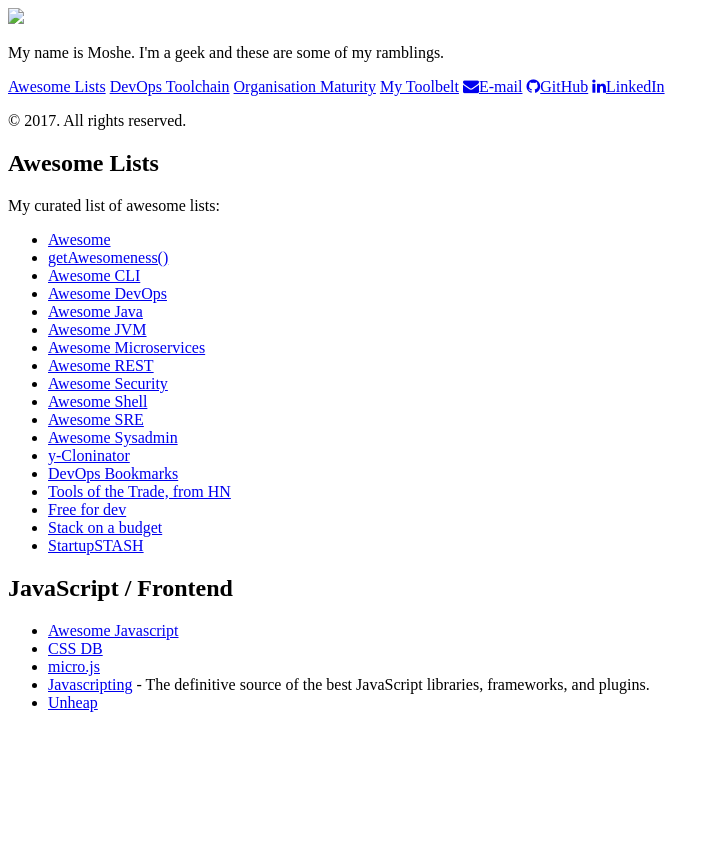
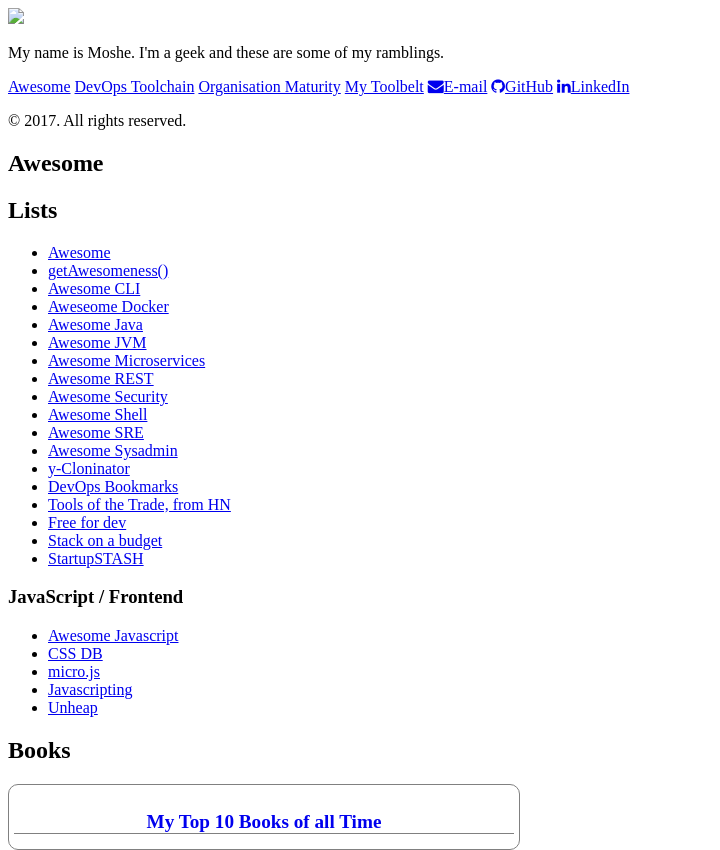
Before and after one commit to Moshe-Immerman/Moshe-Immerman, a Jekyll site: the page built from awesome.md, in a window 1280 px wide. Shown: the top 850 px of the page, without its empty margins (0-720 px from the left). Built offline with Jekyll 4.4.1, drawn with Linux system fonts in a browser that asks for light colours; our own code applies the rules of GitHub Pages for plain Markdown files; some of the changed lines change nothing that is shown; some of the changed text lies outside the part shown; grey boxes are pictures that could not be loaded.

Commit message:
Update awesome.md

```diff
--- a/awesome.md
+++ b/awesome.md
@@ -1,11 +1,11 @@
-## Awesome Lists
+## Awesome
 
-My curated list of awesome lists:
+## Lists
 
 * [Awesome](https://github.com/sindresorhus/awesome)
 * [getAwesomeness()](https://getawesomeness.herokuapp.com/)
 * [Awesome CLI](https://github.com/aharris88/awesome-cli-apps)
-* [Awesome DevOps](https://github.com/veggiemonk/awesome-docker)
+* [Aweseome Docker](https://github.com/veggiemonk/awesome-docker)
 * [Awesome Java](https://github.com/akullpp/awesome-java)
 * [Awesome JVM](https://github.com/deephacks/awesome-jvm)
 * [Awesome Microservices](https://github.com/mfornos/awesome-microservices)
@@ -21,9 +21,84 @@
 * [Stack on a budget](https://github.com/255kb/stack-on-a-budget)
 * [StartupSTASH](http://startupstash.com/)
 
-## JavaScript / Frontend
+### JavaScript / Frontend
 * [Awesome Javascript](https://github.com/sorrycc/awesome-javascript)
 * [CSS DB](http://cssdb.co/)
 * [micro.js](http://microjs.com/)
-* [Javascripting](https://www.javascripting.com/) - The definitive source of the best JavaScript libraries, frameworks, and plugins.
+* [Javascripting](https://www.javascripting.com/)
 * [Unheap](http://www.unheap.com/)
+
+
+## Books
+
+<!-- Show static HTML/CSS as a placeholder in case js is not enabled - javascript include will override this if things work -->
+<style type="text/css" media="screen">
+.gr_custom_container_1499608809 {
+/* customize your Goodreads widget container here*/
+border: 1px solid gray;
+border-radius:10px;
+padding: 10px 5px 10px 5px;
+background-color: #FFFFFF;
+color: #000000;
+width: 500px
+}
+.gr_custom_header_1499608809 {
+/* customize your Goodreads header here*/
+border-bottom: 1px solid gray;
+width: 100%;
+margin-bottom: 5px;
+text-align: center;
+font-size: 120%
+}
+.gr_custom_each_container_1499608809 {
+/* customize each individual book container here */
+width: 100%;
+clear: both;
+margin-bottom: 10px;
+overflow: auto;
+padding-bottom: 4px;
+border-bottom: 1px solid #aaa;
+}
+.gr_custom_book_container_1499608809 {
+/* customize your book covers here */
+overflow: hidden;
+height: 60px;
+float: left;
+margin-right: 4px;
+width: 39px;
+}
+.gr_custom_author_1499608809 {
+/* customize your author names here */
+font-size: 10px;
+}
+.gr_custom_tags_1499608809 {
+/* customize your tags here */
+font-size: 10px;
+color: gray;
+}
+.gr_custom_rating_1499608809 {
+/* customize your rating stars here */
+float: right;
+}
+</style>
+
+<div id="gr_custom_widget_1499608809">
+  <div class="gr_custom_container_1499608809">
+<h2 class="gr_custom_header_1499608809">
+<a style="text-decoration: none;" href="https://www.goodreads.com/review/list/68706159-moshe-immerman?shelf=read&amp;utm_medium=api&amp;utm_source=custom_widget">My Top 10 Books of all Time</a>
+</h2>
+</div>
+
+</div>
+<script src="https://www.goodreads.com/review/custom_widget/68706159.My%20Top%2010%20Books%20of%20all%20Time?cover_position=left&cover_size=small&num_books=10&order=d&shelf=read&show_author=1&show_cover=1&show_rating=1&show_review=1&show_tags=1&show_title=1&sort=rating&widget_bg_color=FFFFFF&widget_bg_transparent=&widget_border_width=1&widget_id=1499608809&widget_text_color=000000&widget_title_size=medium&widget_width=medium" type="text/javascript" charset="utf-8"></script>
+
+## Communities
+
+* [Hacker News](hckrnews.com)
+* [Agile Uprising Coalition](https://coalition.agileuprising.com)
+
+## People
+
+* [Alistair Cockburn](http://alistair.cockburn.us/)
+* [Josef Langerman](http://langerman.co.za)
+* [Martin Fowler](http://martinfowler.com/)
```
